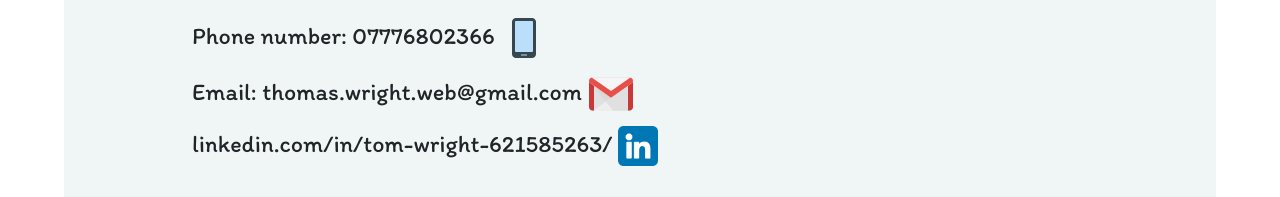
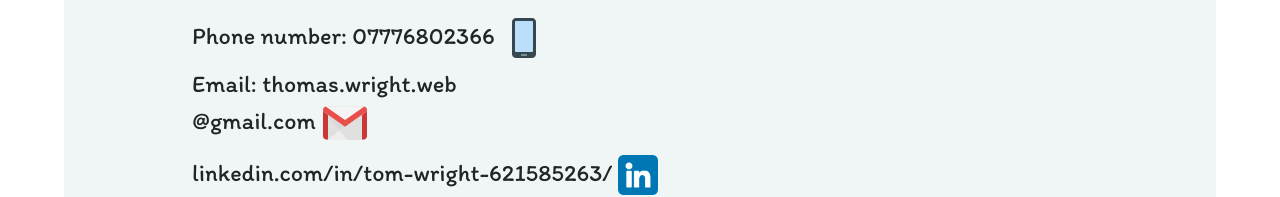
Before and after one commit to tommyWrightWeb/portfolio4, a plain HTML site: page index.html in a window 1280 px wide. Shown: the part 3305-3502 px from the top of the page. Drawn offline with nearby package versions, Linux system fonts and the light colour scheme.

Commit message:
Update index.html

```diff
--- a/index.html
+++ b/index.html
@@ -193,7 +193,7 @@
       <h4 id="shy" class="port">Dont be Shy!</h4>
 
       <h4>Phone number: 07776802366 <img src="icons8-smartphone-48.png" alt=""></h4>
-      <h4>Email: thomas.wright.web@gmail.com <img src="icons8-gmail-logo-48.png" alt=""></h4>
+      <h4>Email: thomas.wright.web <br> @gmail.com <img src="icons8-gmail-logo-48.png" alt=""></h4>
       <h4>linkedin.com/in/tom-wright-621585263/ <img height="40px" width="40px" src="linkedin.png" alt=""></h4>
 
    </div>
```
